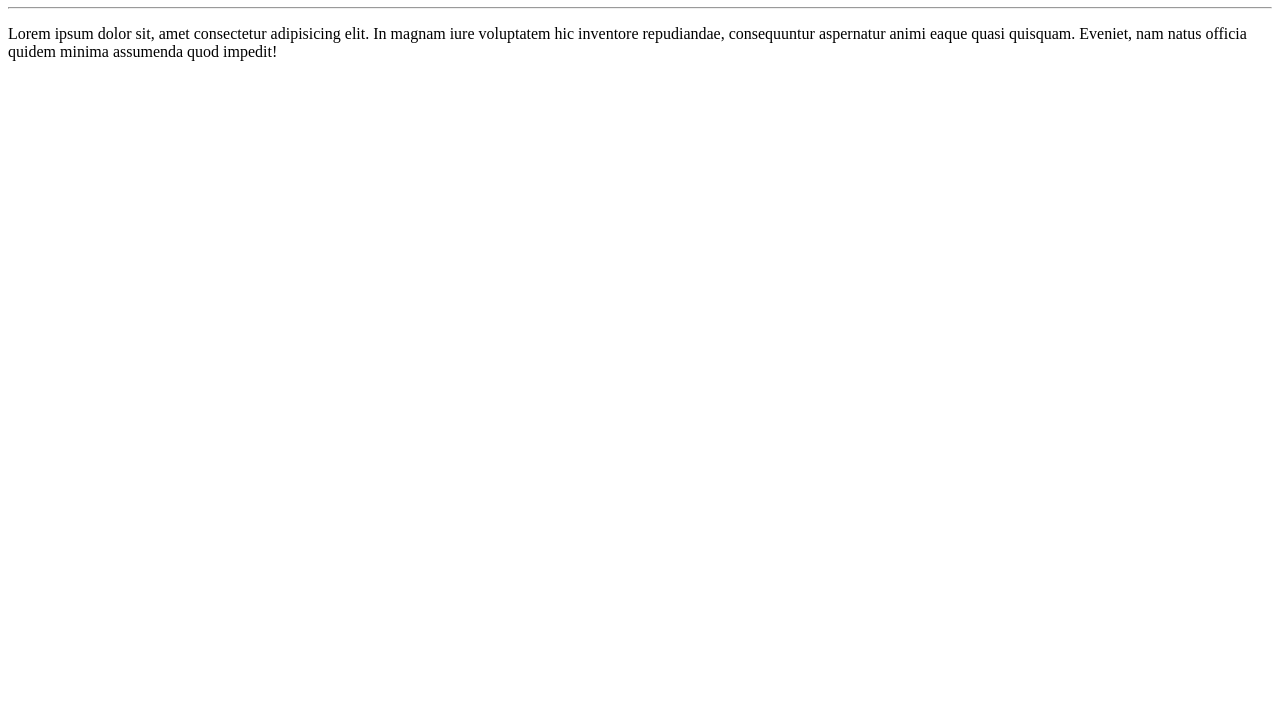
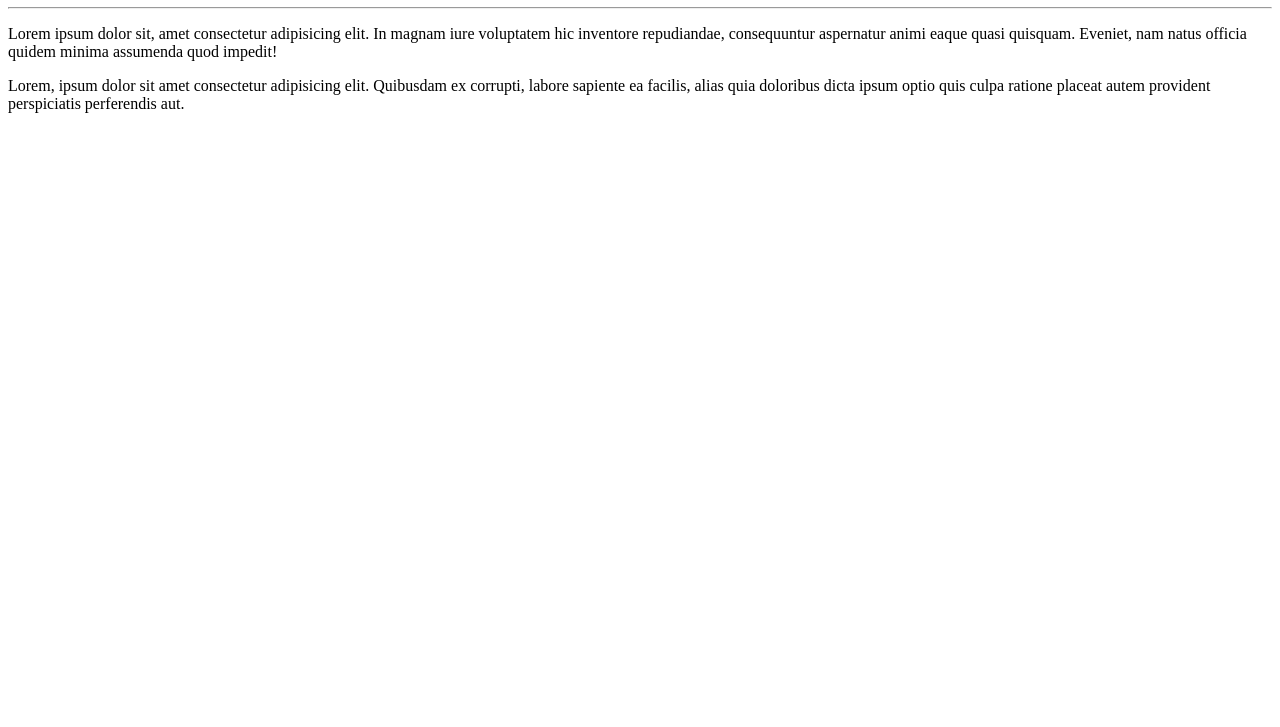
Before and after one commit to antoniosud/Ola-Mundo, a plain HTML site: page site-exemplo/index.html in a window 1280 px wide. Shown: the part 73-800 px from the top of the page. Drawn offline with Linux system fonts and the light colour scheme.

Commit message:
Adicionei um parágrafo

```diff
--- a/site-exemplo/index.html
+++ b/site-exemplo/index.html
@@ -10,5 +10,6 @@
     <h1>Olá, Mundo</h1>
     <hr>
     <p>Lorem ipsum dolor sit, amet consectetur adipisicing elit. In magnam iure voluptatem hic inventore repudiandae, consequuntur aspernatur animi eaque quasi quisquam. Eveniet, nam natus officia quidem minima assumenda quod impedit!</p>
+    <p>Lorem, ipsum dolor sit amet consectetur adipisicing elit. Quibusdam ex corrupti, labore sapiente ea facilis, alias quia doloribus dicta ipsum optio quis culpa ratione placeat autem provident perspiciatis perferendis aut.</p>
 </body>
 </html>
```
